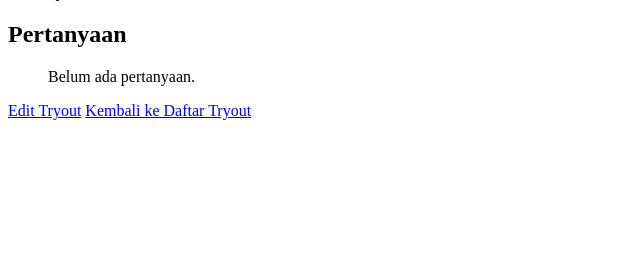
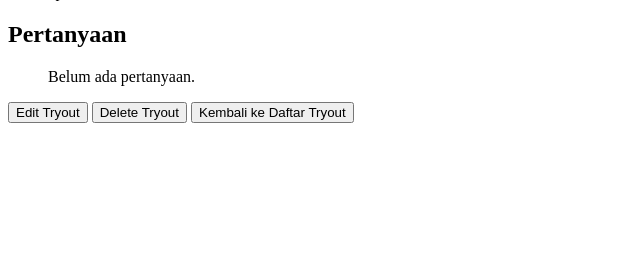
Before and after one commit to arshqiii/Tugas-OPREC-RISTEK-WebDev, a Django app: template main/templates/detailTryout/index.html in a window 1280 px wide. Shown: the part 38-300 px from the top of the page, without its empty margins (0-640 px from the left). Run offline with Django 5.2, Linux system fonts and the light colour scheme; the template is opened without the code that fills it, so the values that code supplies are empty.

Commit message:
edited templates + implemented delete tryout

```diff
--- a/main/templates/addTryout/index.html
+++ b/main/templates/addTryout/index.html
@@ -14,6 +14,6 @@
         <button type="submit">Simpan</button>
     </form>
 
-    <a href="{% url 'main:show_main' %}">Kembali ke Daftar Tryout</a>
+    <a href="{% url 'main:show_main' %}"><button>Kembali ke Daftar Tryout</button></a>
 </body>
 </html>
--- a/main/templates/detailTryout/index.html
+++ b/main/templates/detailTryout/index.html
@@ -19,7 +19,8 @@
         {% endfor %}
     </ul>
 
-    <a href="{% url 'main:tryout_edit' tryout.id %}">Edit Tryout</a>
-    <a href="{% url 'main:show_main' %}">Kembali ke Daftar Tryout</a>
+    <a href="{% url 'main:tryout_edit' tryout.id %}"><button>Edit Tryout</button></a>
+    <a href="{% url 'main:tryout_delete' tryout.id %}"><button>Delete Tryout</button></a>
+    <a href="{% url 'main:show_main' %}"><button>Kembali ke Daftar Tryout</button></a>
 </body>
 </html>
--- a/main/templates/editTryout/index.html
+++ b/main/templates/editTryout/index.html
@@ -14,6 +14,6 @@
         <button type="submit">Simpan Perubahan</button>
     </form>
 
-    <a href="{% url 'main:tryout_detail' tryout.id %}">Batal</a>
+    <a href="{% url 'main:tryout_detail' tryout.id %}"><button>Batal</button></a>
 </body>
 </html>
--- a/main/templates/mainPage/index.html
+++ b/main/templates/mainPage/index.html
@@ -13,13 +13,13 @@
             <li>
                 <h2>{{ tryout.title }}</h2>
                 <p>{{ tryout.description }}</p>
-                <a href="{% url 'main:tryout_detail' tryout.id %}">Lihat Detail</a>
+                <a href="{% url 'main:tryout_detail' tryout.id %}"><button>Attempt Quiz</button></a>
             </li>
         {% empty %}
-            <p>Belum ada tryout tersedia.</p>
+            <p>No Tryouts available</p>
         {% endfor %}
     </ul>
 
-    <a href="{% url 'main:create_tryout' %}">Buat Tryout Baru</a>
+    <a href="{% url 'main:create_tryout' %}"><button>Add New Tryout</button></a>
 </body>
 </html>
```
